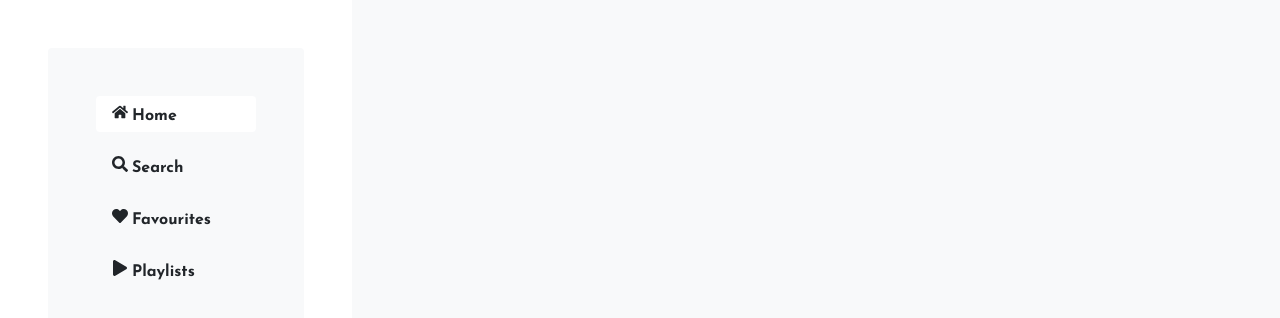
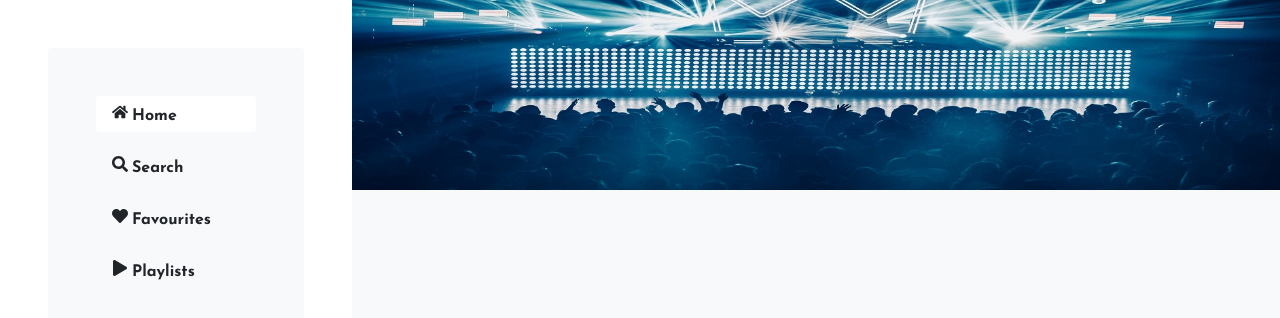
Before and after one commit to khalidccnu/audionic, a React (Vite) app: page / in a window 1280 px wide. Shown: the top 318 px of the page. Built offline with nearby package versions, Linux system fonts and the light colour scheme.

Commit message:
home banner added

```diff
--- a/src/App.tsx
+++ b/src/App.tsx
@@ -1,5 +1,6 @@
 import { createBrowserRouter, RouterProvider } from "react-router-dom";
 import Root from "./Root.tsx";
+import Home from "./pages/Home.tsx";
 import Search from "./pages/Search.tsx";
 import Favourites from "./pages/Favourites.tsx";
 import Playlists from "./pages/Playlists.tsx";
@@ -11,6 +12,10 @@ const App = () => {
       path: "/",
       element: <Root />,
       children: [
+        {
+          path: "/",
+          element: <Home />,
+        },
         {
           path: "search",
           element: <Search />,
--- /dev/null
+++ b/src/components/HomeBanner.tsx
@@ -0,0 +1,11 @@
+import bnDancingPeople from "../assets/dancing-people.jpg";
+
+const HomeBanner = () => {
+  return (
+    <div className="home-banner">
+      <img src={bnDancingPeople} alt="" className="w-100" />
+    </div>
+  );
+};
+
+export default HomeBanner;
--- /dev/null
+++ b/src/pages/Home.tsx
@@ -0,0 +1,7 @@
+import HomeBanner from "../components/HomeBanner.tsx";
+
+const Home = () => {
+  return <HomeBanner />;
+};
+
+export default Home;
```
Also changed, not shown: src/assets/dancing-people.jpg (added).
